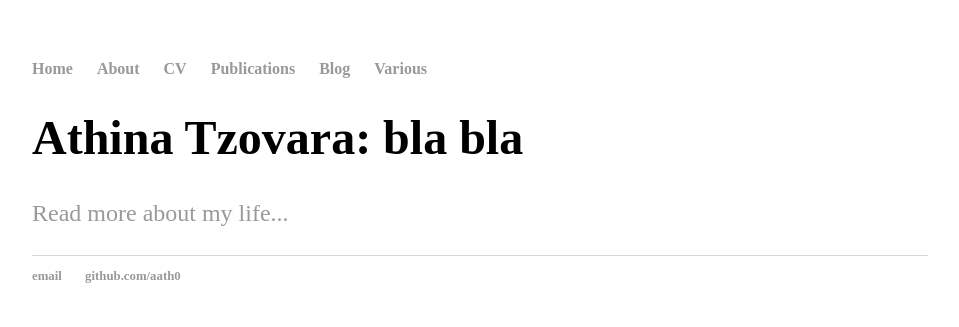
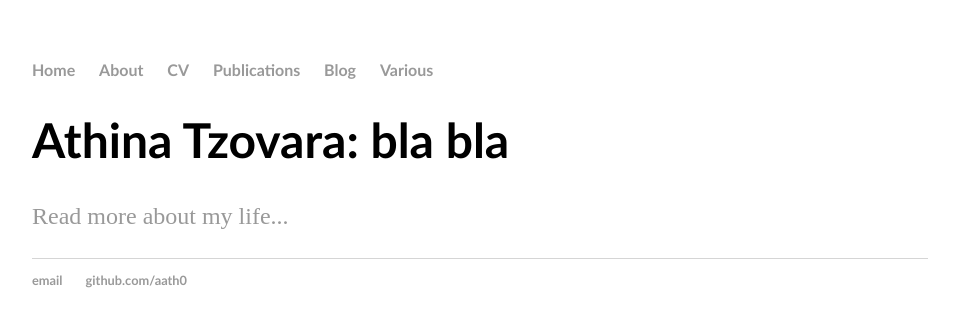
Before and after one commit to aath0/TryingOut, a Jekyll site: the page built from index.html, in a window 1280 px wide. Shown: the top 327 px of the page, without its empty margins (160-1119 px from the left). Built offline with Jekyll 4.4.1, drawn with Linux system fonts in a browser that asks for light colours; some web fonts are replaced.

Commit message:
Update main.css

```diff
--- a/css/main.css
+++ b/css/main.css
@@ -1,20 +1,9 @@
- /* latin */
-@font-face {
-  font-family: 'Ubuntu';
-  src: url('../Fonts/DGTilo5QRsfWu6Yc11AXg.woff2') format('woff2');
-  unicode-range: U+0000-00FF, U+0131, U+0152-0153, U+02C6, U+02DA, U+02DC, U+2000-206F, U+2074, U+20AC, U+2212, U+2215;
-  font-style: normal;
-  font-weight: normal;
-
-}
-
 body {
-    font-family:'Ubuntu', 'Sans-Serif';
     margin: 60px auto;
     width: 70%;
 }
 nav ul, footer ul {
-    font-family:'Ubuntu', 'Sans-Serif';
+    font-family:'Candara', 'Ubuntu', 'Sans-Serif';
     padding: 0px;
     list-style: none;
     font-weight: bold;
@@ -32,7 +21,7 @@ a:hover {
 }
 h1 {
     font-size: 3em;
-    font-family:'Ubuntu', 'Sans-Serif';
+    font-family:'Candara', 'Ubuntu', 'Sans-Serif';
 }
 p {
     font-size: 1.5em;
@@ -43,7 +32,7 @@ p {
 plist {
     font-size: 1.5em;
     color: #333;
-    font-family:'Ubuntu';
+    font-family:'Candara';
     line-height: 150%;
 }
 
@@ -56,7 +45,7 @@ ul.posts {
     margin: 20px auto 40px;
     font-size: 1.5em;
     color: #333;
-    font-family:'Ubuntu';
+    font-family:'Candara';
     line-height: 200%;
 }
 
@@ -65,6 +54,6 @@ ul.posts li {
     font-size: 1.5em;
     line-height: 200%;
     color: #333;
-    font-family:'Ubuntu';
+    font-family:'Candara';
 
 }
```
